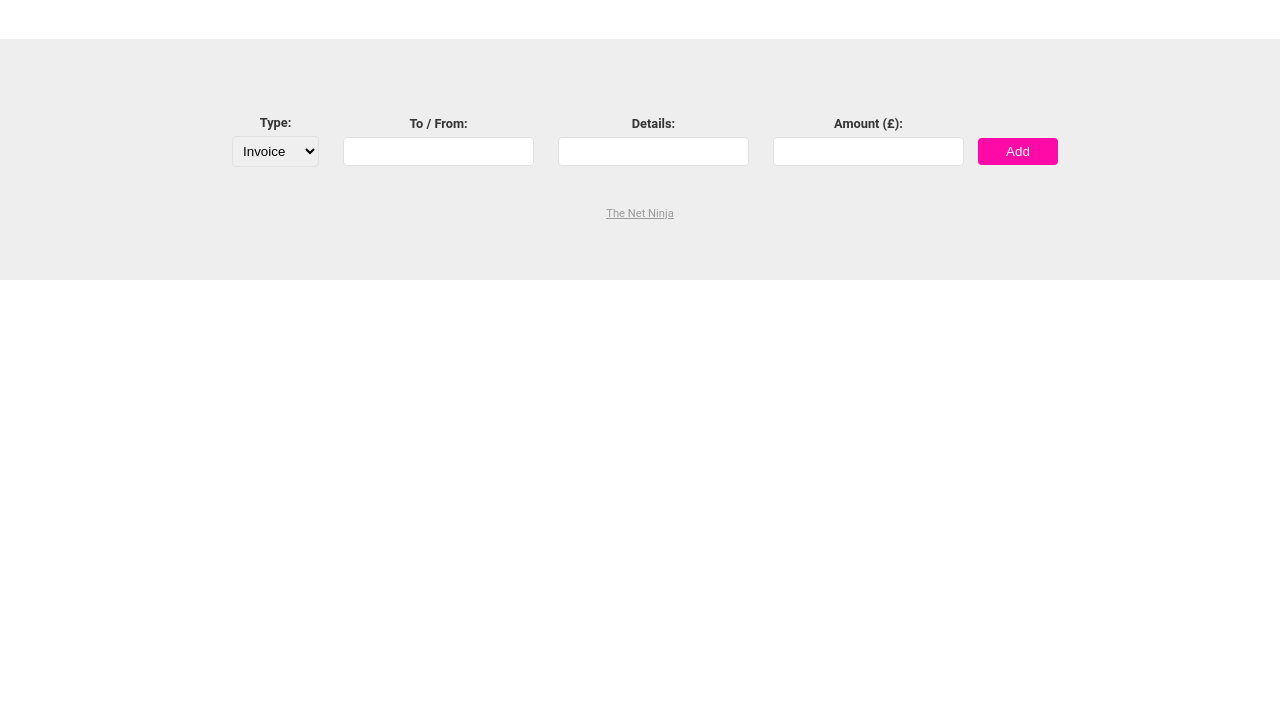
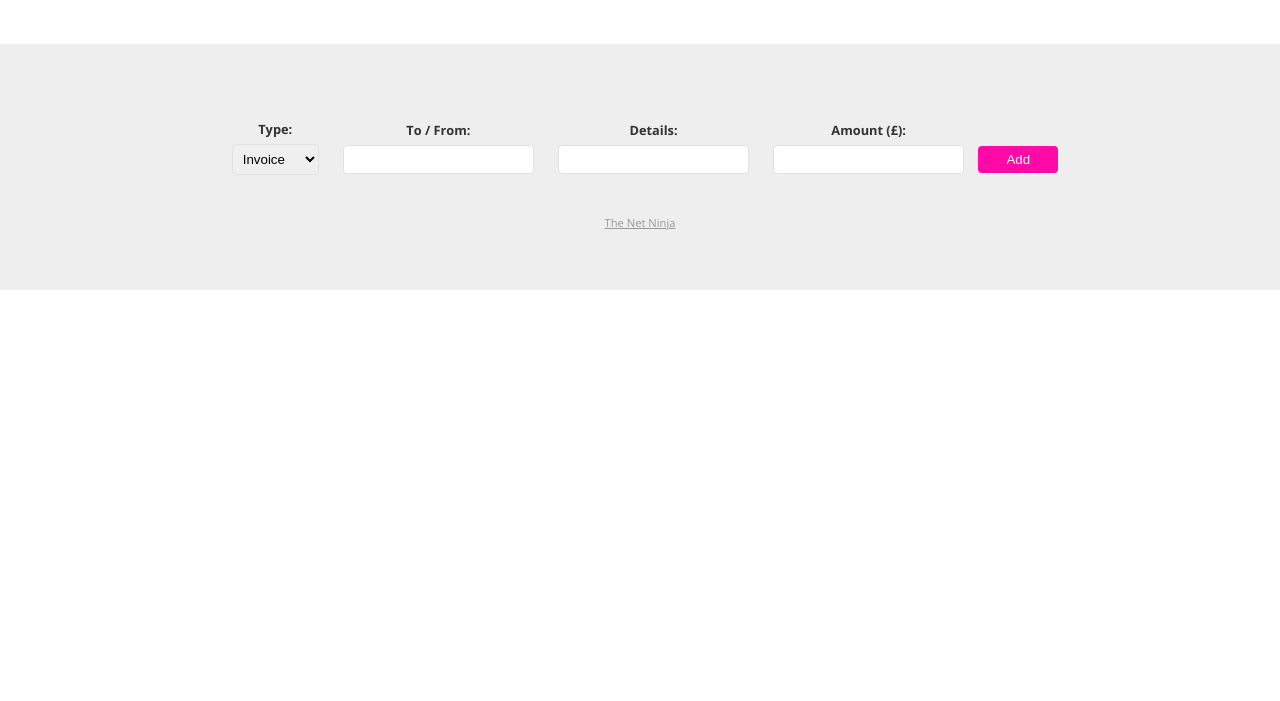
Before and after one commit to Im-Hassan-wd/TypeScript, a plain HTML site: page index.html in a window 1280 px wide. Shown: the part 99-800 px from the top of the page. Drawn offline with nearby package versions, Linux system fonts and the light colour scheme.

Commit message:
Compiling TypeScript

```diff
--- a/index.html
+++ b/index.html
@@ -2,8 +2,8 @@
 <head>
   <meta charset="UTF-8">
   <meta name="viewport" content="width=device-width, initial-scale=1.0">
+  <link rel="stylesheet" href="styles.css">
   <title>TypeScript Tutorial</title>
-  <link rel="stylesheet" href="styles.css">
 </head>
 <body>
 
--- a/styles.css
+++ b/styles.css
@@ -1,6 +1,8 @@
+@import url('https://fonts.googleapis.com/css2?family=Open+Sans:wght@400;500;600;700&display=swap');
+
 body{
     margin: 0;
-    font-family: Roboto;
+    font-family: 'Open Sans', sans-serif;
   }
   .wrapper{
     max-width: 960px;
```
